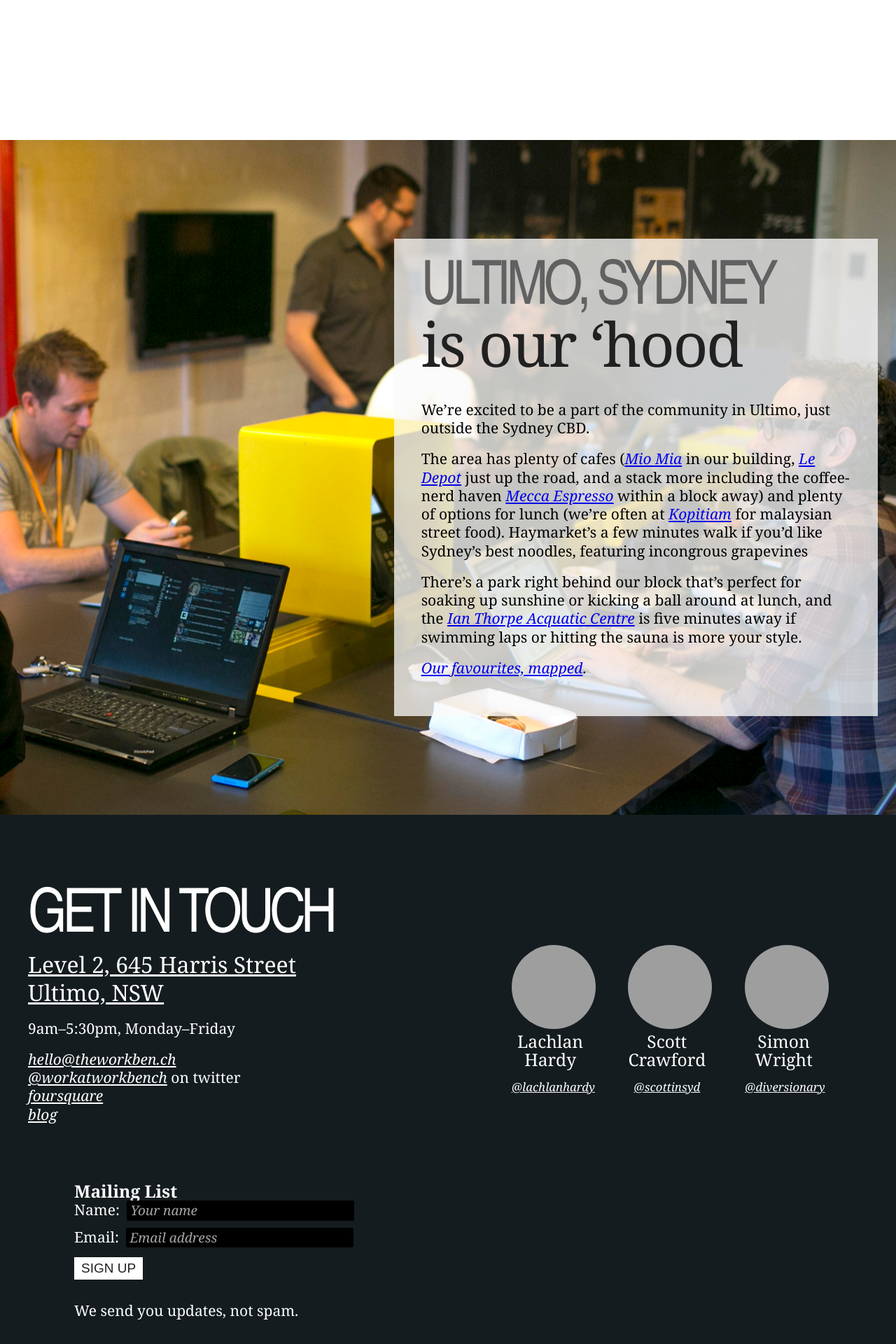
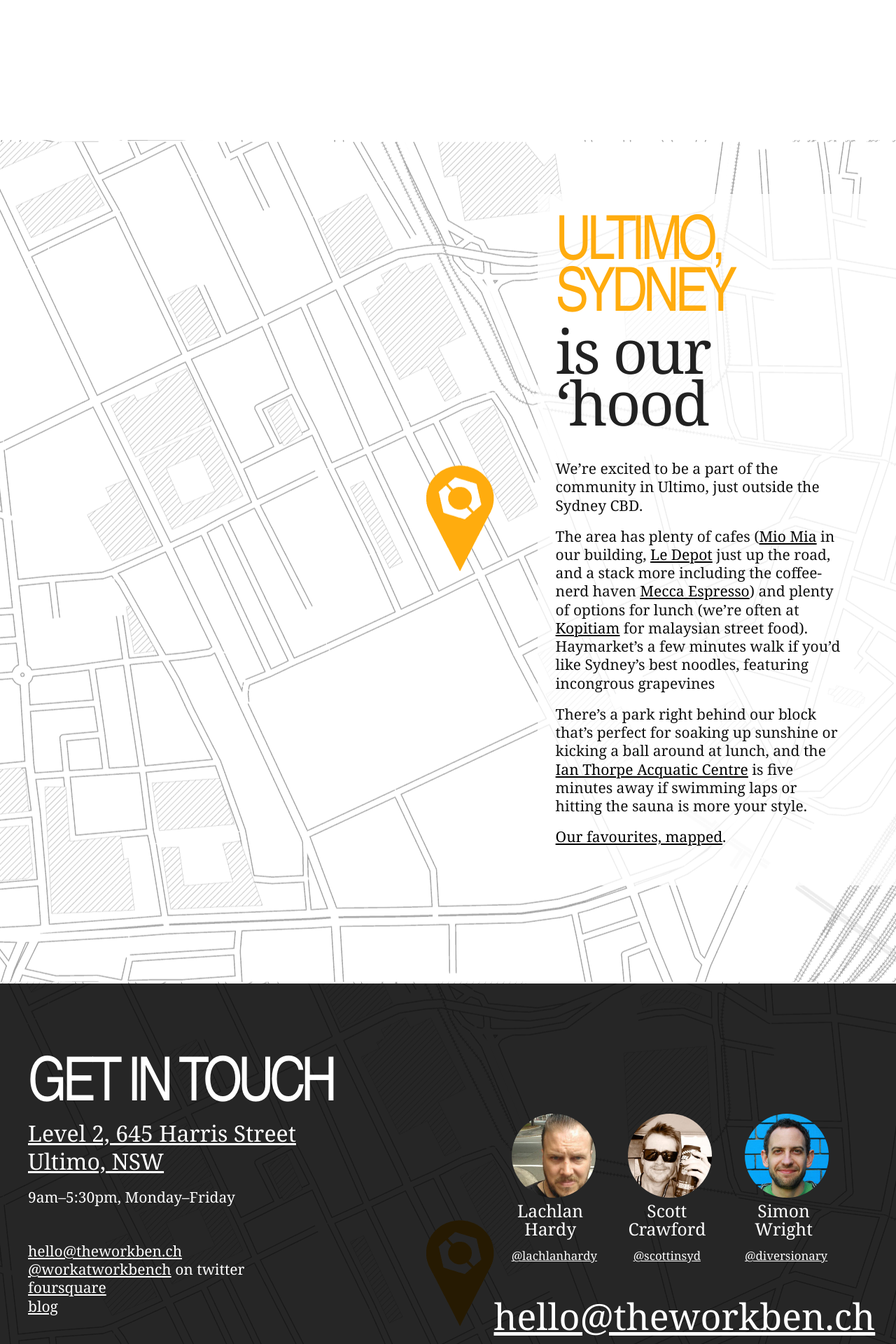
Before and after one commit to theworkbench/theworkbench-site, a PHP site: page /index.html in a window 1280 px wide. Shown: the part 4160-6080 px from the top of the page at 70% size. Run offline with PHP 8.4, Linux system fonts and the light colour scheme; some libraries are stand-ins or nearby versions; grey boxes are pictures that could not be loaded.

Commit message:
Updated layouts for contact, neighbourhood and general tweaks

```diff
--- a/index.html
+++ b/index.html
@@ -51,7 +51,7 @@
 					&#9835;
 					<span class="header">Last Played:</span>
 					<span class="song">…</span>
-					<a href="http://www.last.fm/user/workatworkbench" class="lastfm">The Workbench on Last.fm</a>
+					<span class="musicsources">We&rsquo;re on <a href="http://www.rdio.com/people/TheWorkbench/playlists/">Rdio</a> and <a href="http://www.last.fm/user/workatworkbench" class="lastfm">Last.fm</a></span>
 				</p>
 			</header>
 
@@ -195,7 +195,7 @@
 			<section id="hood-talk">
 				<h2><span>Ultimo, Sydney</span> is our &lsquo;hood</h2>
 				<p class="first">We&rsquo;re excited to be a part of the community in Ultimo, just outside the Sydney CBD.</p>
-				<p>The area has plenty of cafes (<a href="https://foursquare.com/v/mio-mia-cafe/4ed4234d490168f8d42a687f">Mio Mia</a> in our building, <a href="http://www.ledepot.com.au/">Le Depot</a> just up the road, and a stack more including the coffee-nerd haven <a href="http://meccaespresso.com/">Mecca Espresso</a> within a block away) and plenty of options for lunch (we&rsquo;re often at <a href="http://www.urbanspoon.com/r/70/1445468/restaurant/Sydney/Sydney-Kopitiam-Cafe-Ultimo">Kopitiam</a> for malaysian street food). Haymarket&rsquo;s a few minutes walk if you&rsquo;d like Sydney&rsquo;s best noodles, featuring incongrous grapevines</p>
+				<p>The area has plenty of cafes (<a href="https://foursquare.com/v/mio-mia-cafe/4ed4234d490168f8d42a687f">Mio Mia</a> in our building, <a href="http://www.ledepot.com.au/">Le Depot</a> just up the road, and a stack more including the coffee-nerd haven <a href="http://meccaespresso.com/">Mecca Espresso</a>) and plenty of options for lunch (we&rsquo;re often at <a href="http://www.urbanspoon.com/r/70/1445468/restaurant/Sydney/Sydney-Kopitiam-Cafe-Ultimo">Kopitiam</a> for malaysian street food). Haymarket&rsquo;s a few minutes walk if you&rsquo;d like Sydney&rsquo;s best noodles, featuring incongrous grapevines</p>
 				<p>There&rsquo;s a park right behind our block that&rsquo;s perfect for soaking up sunshine or kicking a ball around at lunch, and the <a href="http://www.itac.org.au/">Ian Thorpe Acquatic Centre</a> is five minutes away if swimming laps or hitting the sauna is more your style.</p>
 				<p><a href="http://goo.gl/maps/Kd2p8">Our favourites, mapped</a>.</p>
 			</section>
@@ -213,6 +213,7 @@
 
 				<section id="emailform">
 					<h3>Mailing List</h3>
+					<p>We&rsquo;ll send you updates, not&nbsp;spam.</p>
 					<form action="http://theworkbench.createsend.com/t/j/s/vhhth/" method="post">
 						<div>
 							<label for="name">Name:</label> <input class="text" type="text" name="cm-name" id="name" placeholder="Your name" size="23" /><br />
@@ -220,27 +221,27 @@
 							<button type="submit">Sign up</button>
 						</div>
 					</form>
-					<p><br>We send you updates, not&nbsp;spam.</p>
 				</section>
 			</section>
 
 
 			<section id="bios">
 				<section>
-					<img src="http://si0.twimg.com/profile_images/2657372470/66cb62c3bd821f7407a4759e06681e67.jpeg" />
+					<a href="http://twitter.com/lachlanhardy/"><img src="images/avatar-lachlan.jpg" alt="Lachlan Hardy" /></a>
 					<h3>Lachlan Hardy</h3>
 					<p><a href="http://twitter.com/lachlanhardy/">@lachlanhardy</a></p>
 				</section>
 				<section>
-					<img src="http://si0.twimg.com/profile_images/2621887567/08B370F8-89E0-4D0D-B7D3-86B811C42061" />
+					<a href="http://twitter.com/scottinsyd/"><img src="images/avatar-scott.jpg" alt="Scott Crawford" /></a>
 					<h3>Scott Crawford</h3>
 					<p><a href="http://twitter.com/scottinsyd/">@scottinsyd</a></p>
 				</section>
 				<section>
-					<img src="http://si0.twimg.com/profile_images/1237186142/portrait---by-e-sq.jpg" />
+					<a href="http://twitter.com/diversionary/"><img src="images/avatar-simon.jpg" alt="Simon Wright" /></a>
 					<h3>Simon Wright</h3>
 					<p><a href="http://twitter.com/diversionary/">@diversionary</a></p>
 				</section>
+				<p class="email"><a href="mailto:hello@theworkben.ch">hello@theworkben.ch</a></p>
 			</section>
 
 		</section>
--- a/stylesheets/styles.css
+++ b/stylesheets/styles.css
@@ -7,7 +7,6 @@ body { margin: 0; padding: 0; background: #fff; color: #000; }
 
 section, section p, section li { font: 21px/1.25em "chaparral-pro", georgia, serif; }
 
-a { font-style: italic; }
 
 .clear {clear: both;}
 
@@ -83,7 +82,7 @@ header.header p {width: auto; text-align: left; font-family: "chaparral-pro", ge
 header.header p:before { content: "because ";}
 
 
-#intro {  padding: 4% 5% 3% 7.5%; background: url(../images/iconfade.png) fixed top center; color: #121212; }
+#intro {  padding: 4% 5% 3% 7.5%; background: url(../images/white85trans.png), url(../images/iconfade.png); background-attachment: fixed; background-position: top center; color: #121212; }
 #intro a { color: #000;}
 #intro p { max-width: 520px;}
 #intro p.first { max-width: 100%;}
@@ -105,18 +104,20 @@ nav li a:hover { background: #C91604;  -webkit-transition: all 0.1s ease-out;}
 #the-space h2 span { font-size: 38px; letter-spacing: normal; margin-right: -10px; position: relative; top: -62px; border-bottom: 5px solid #fff; }
 #the-space header p {background: rgb(191,21,4); color: #fff; font-size: 0.8em; overflow: auto; padding: 0.5em 1em;}
 #the-space header span.date {margin-left: 1em;}
-#the-space header a.lastfm {float: right;}
+#the-space header .musicsources {float: right;}
 #the-space section p { background: rgba(0,0,0,0.77) url(../images/iconfade.png) fixed top center; color: #fff; width: 32%; min-width: 300px; float: left; clear: left; padding: 15px 4.5% 15px 7%; margin: 0; }
 #the-space section p:last-child { padding-bottom: 64px; }
 #the-space section p.first { padding-top: 64px; } /* I know, I know, this is a dirty hack. Please fix me. */
 #the-space a { color: #fff; }
 
-#the-neighbourhood {background: #c91604 url(../images/partners.jpg) fixed repeat 90% 30%; overflow: auto; padding: 11% 0 11% 0;}
-	#the-neighbourhood #map {float: left; height: 100%; margin: 0 2% 0 2%; position: relative; width: 40%;}
-	#the-neighbourhood #hood-talk {background: rgba(250,250,250,0.77); color: #000; float: right; margin-right: 2%; padding: 3%; width: 48%;}
+#the-neighbourhood {background: #fff url(../images/mapimage-1.png) fixed repeat 50% 50%; overflow: auto; padding: 6% 0 11% 0;}
+	#the-neighbourhood #map {float: left; height: 80%; margin: 3.4% 2% 0 2%; position: relative; width: 40%;}
+	#the-neighbourhood #hood-talk {background: rgba(255,255,255,0.8); color: #111; float: right; margin-right: 0; padding: 3% 6% 3% 2%; width: 32%;}
 	#the-neighbourhood iframe {height: 100%; width: 100%;}
 #the-neighbourhood h2 {  font-weight: 200; font-size: 87px; line-height: 74px; color: #212121; display: block; margin-bottom: 45px; letter-spacing: -0.03em; width: 100% !important;  }
-#the-neighbourhood h2 span { font-family: "din-condensed-web", "Arial Narrow", sans-serif; text-transform: uppercase; letter-spacing: -0.07em; color: #616161; display: block; }
+#the-neighbourhood h2 span { font-family: "din-condensed-web", "Arial Narrow", sans-serif; text-transform: uppercase; letter-spacing: -0.07em; color: #ffac0e; display: block; }
+#the-neighbourhood a { color: #000;}
+#the-neighbourhood a:hover { color: #ffac0e; }
 
 #how-it-works { background: #fff url(../images/nametag.svg) scroll no-repeat -7% 10%; background-size: 33%;  color: #222; clear: right; padding: 5% 8% 7% 32%; }
 #how-it-works h2 { color: #ffac0e; font-family: "din-condensed-web", "Arial Narrow", sans-serif; font-weight: 200; font-size: 117px; line-height: 0.8; text-transform: uppercase; letter-spacing: -0.06em;}
@@ -128,19 +129,26 @@ nav li a:hover { background: #C91604;  -webkit-transition: all 0.1s ease-out;}
 #membership-details li:hover a.register-interest:hover { background: #BF1504;  color: #fff; -webkit-transition: all 0.15s ease-in; }
 
 
+#contact { background: url(../images/black85trans.png), url(../images/mapimage-1.png); background-attachment: fixed; background-position: 50% 50%;}
 #contact h2 {font-family: "din-condensed-web", "Arial Narrow", sans-serif; font-weight: 200; font-size: 87px; line-height: 74px; padding: 32px 0 0 0; text-transform: uppercase; letter-spacing: -0.07em; }
 #contact .streetaddress { display: block; font-size: 32px; margin: 8px 0;}
 #contact .streetaddress a { font-style: normal; }
+#contact .open-hours { margin-bottom: 2.4em;}
 
 #contact #vitals { width: 55%; display: inline-block; vertical-align: top;}
 
 #contact #bios { width: 42%; display: inline-block;}
 
 #contact #bios section { display: inline-block; vertical-align: top; width: 22%; margin: 0 5%; text-align: center;}
-#contact #bios img { width: 120px; height: 120px; border-radius: 75px; }
+#contact #bios img { width: 120px; height: 120px; border-radius: 75px; -webkit-transition: 0.6s all ease-in; }
+#contact #bios a:hover img { opacity: 0.6; -webkit-transition: 0.1s all ease-out; }
 #contact #bios p { font-size: 0.8em; line-height: 1.3em;}
 #contact #bios h3 { font-weight: 200;  }
+#contact #bios .email { font-family: "chaparral-pro", georgia, serif; font-weight: 200; font-size: 52px; margin: 0.5em 0; text-align: center; }
+#contact #bios .email a { font-style: normal;}
 
+#emailform { margin-top: 1em;}
+#emailform p { font-size: 0.8em; }
 #emailform p, #emailform form { margin-top: 0;}
 
 }
```
Also changed, not shown: images/avatar-lachlan.jpg (added), images/avatar-scott.jpg (added), images/avatar-simon.jpg (added), images/black85trans.png (added), images/mapimage-1.png, images/white85trans.png (added).
